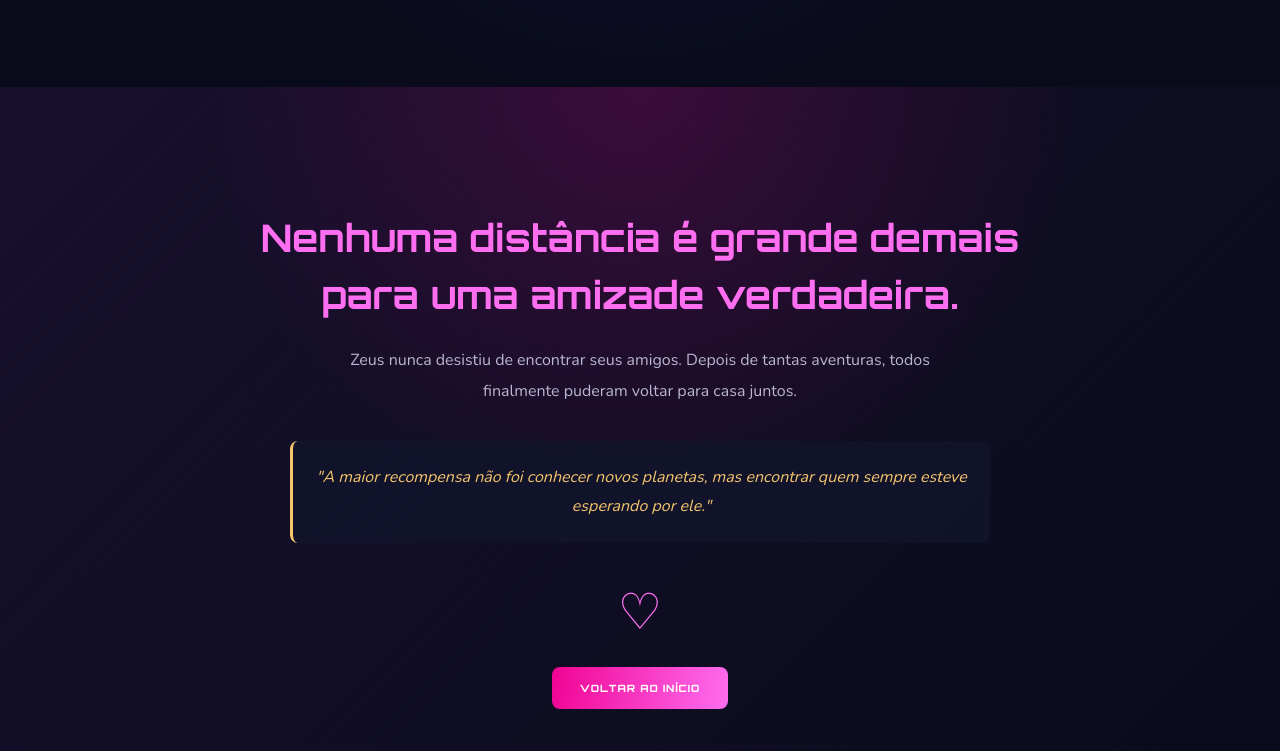
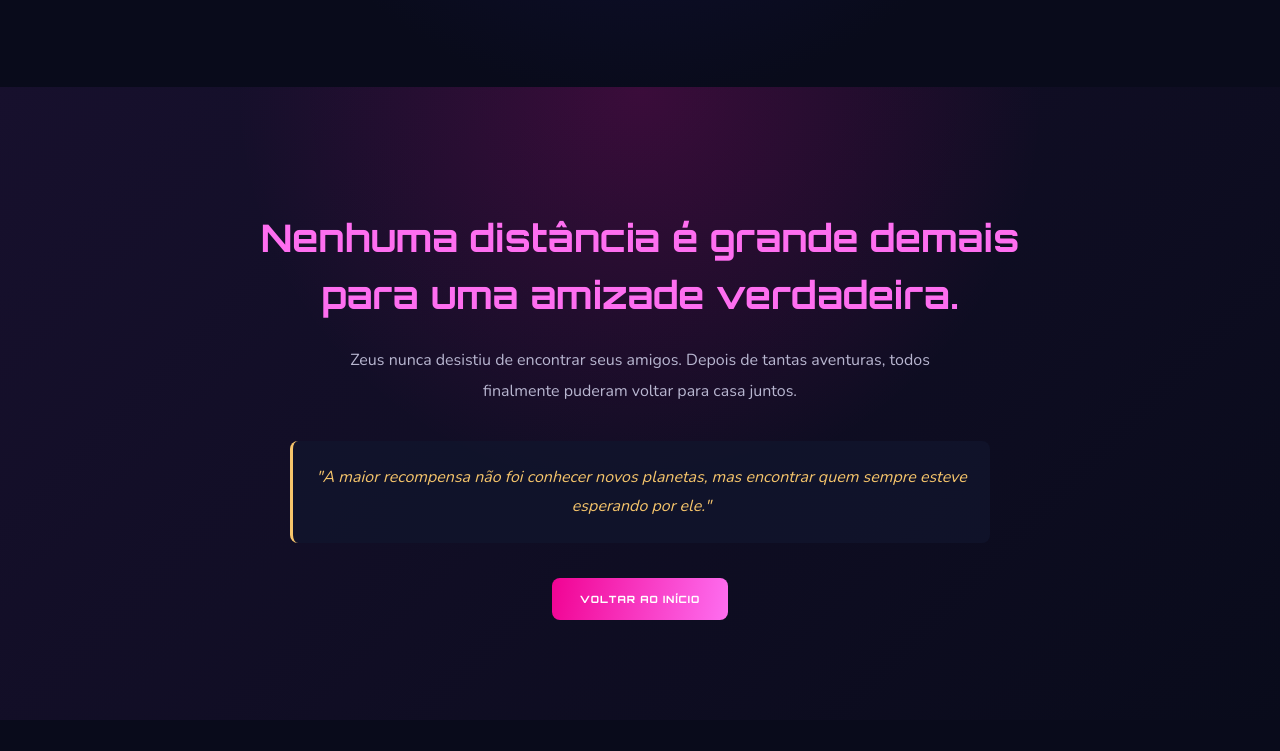
Before and after one commit to isabellanogueirasilva/Meowlky_Way, a plain HTML site: page final.html in a window 1280 px wide. Shown: the part 2223-2974 px from the top of the page. After the commit the page ends 2943 px from the top, so only its background shows below. Drawn offline with nearby package versions, Linux system fonts and the light colour scheme.

Commit message:
Update final.html

```diff
--- a/final.html
+++ b/final.html
@@ -184,8 +184,6 @@
             mas encontrar quem sempre esteve esperando por ele."
         </div>
 
-        <div class="coracao">♡</div>
-
         <a href="index.html" class="botao">VOLTAR AO INÍCIO</a>
 
     </section>
```
